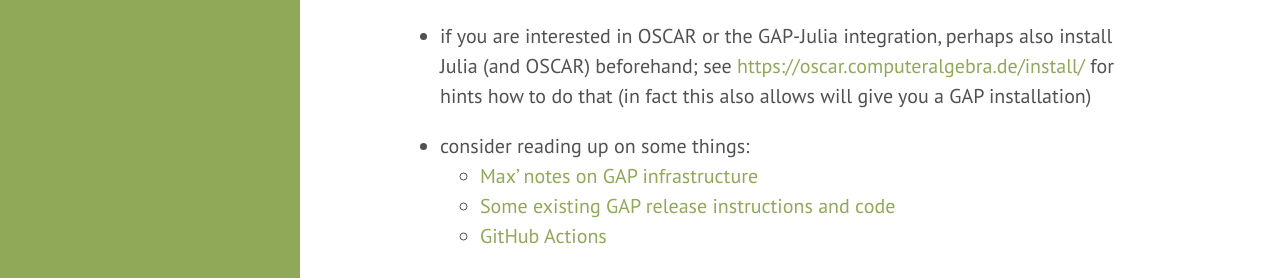
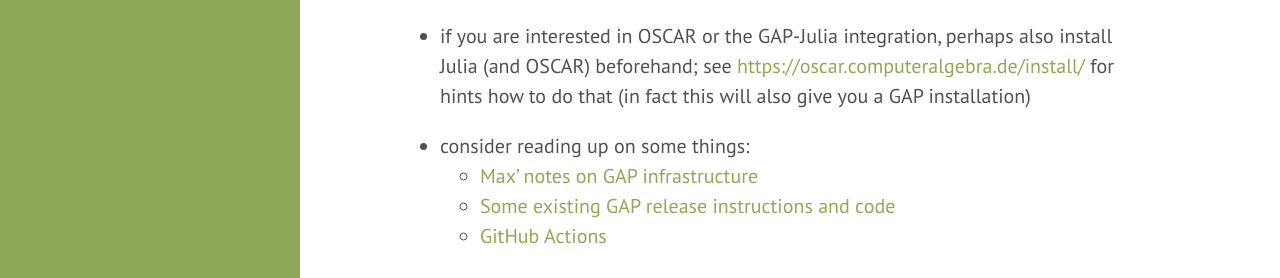
Before and after one commit to gapdays/gapdays2021-spring, a Jekyll site: the page built from preparation.md, in a window 1280 px wide and 948 px high. Shown: the part 537-815 px from the top of the window. Built offline with Jekyll 4.4.1, drawn with Linux system fonts in a browser that asks for light colours.

Commit message:
typo in preparation page fixed

```diff
--- a/preparation.md
+++ b/preparation.md
@@ -14,7 +14,7 @@ If you do not have access to this slack please [email us](mailto:{{site.email}})
 
 - you probably should have a recent version of GAP installed (4.11 or a development version built from the master branch)
 
-- if you are interested in OSCAR or the GAP-Julia integration, perhaps also install Julia (and OSCAR) beforehand; see <https://oscar.computeralgebra.de/install/> for hints how to do that (in fact this also allows will give you a GAP installation)
+- if you are interested in OSCAR or the GAP-Julia integration, perhaps also install Julia (and OSCAR) beforehand; see <https://oscar.computeralgebra.de/install/> for hints how to do that (in fact this will also give you a GAP installation)
 
 - consider reading up on some things:
     - [Max' notes on GAP infrastructure](https://hackmd.io/EUtMx_2mRTaIYYlWSaVI6A)
```
